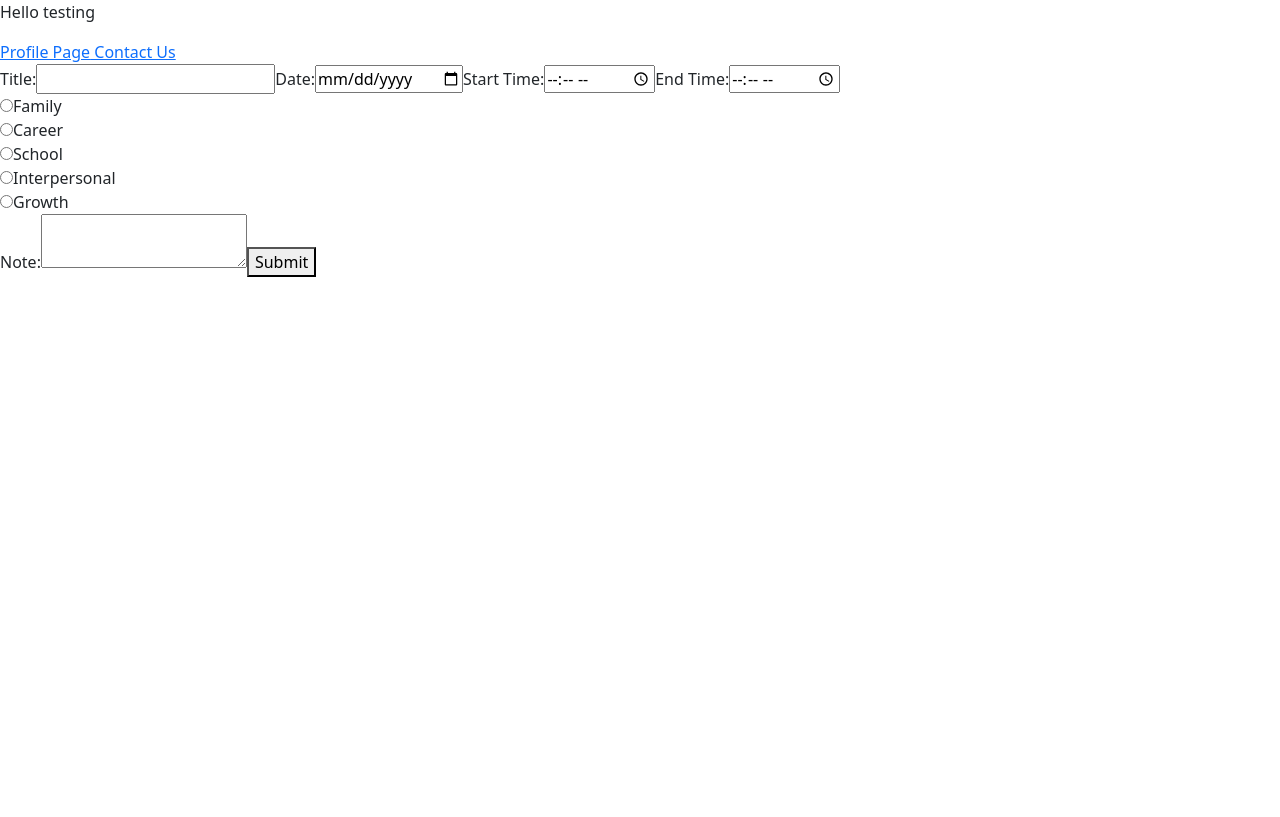
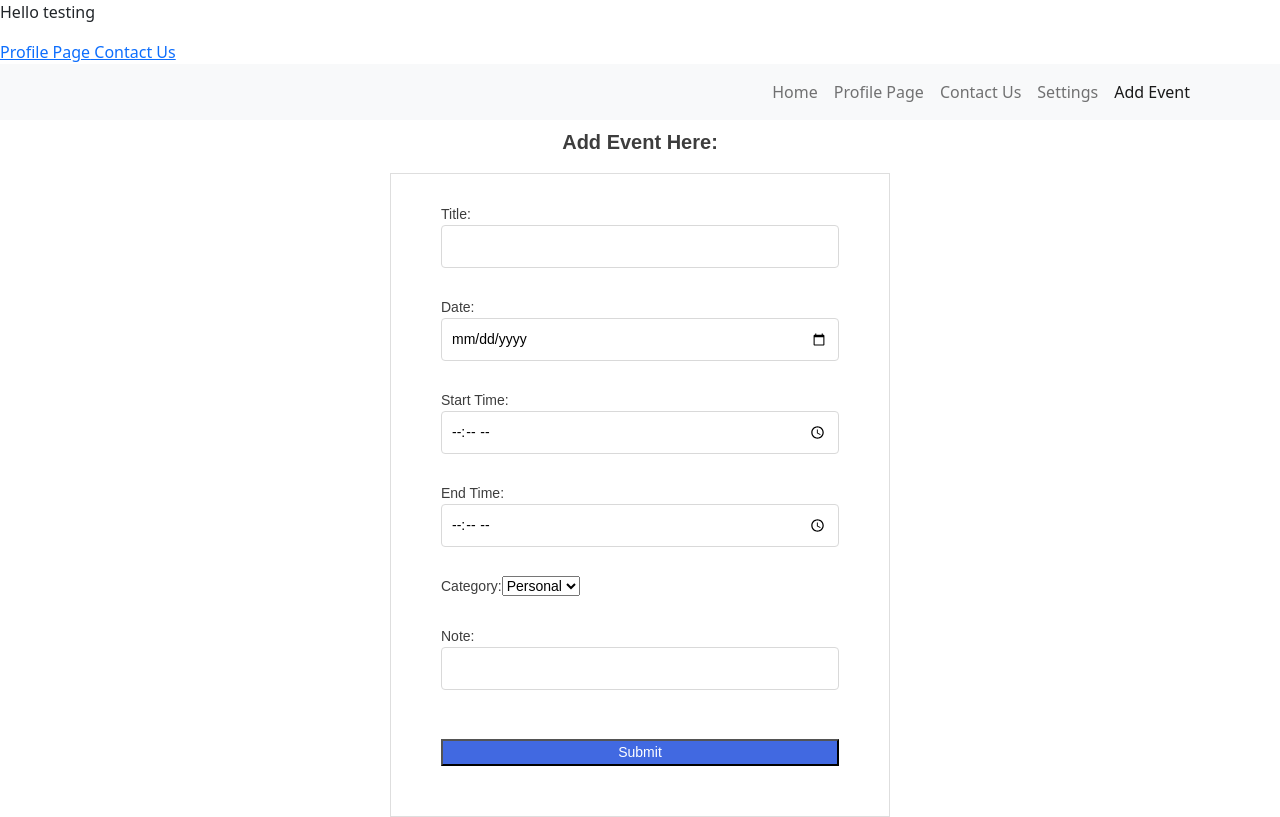
Before and after one commit to asingh19app/TODO-APP, a React (Create React App) app in the folder todo-app/: page /addevent in a window 1280 px wide. Built offline with nearby package versions, Linux system fonts and the light colour scheme.

Commit message:
finished form with useState, added css, made contact us schema, and started decalrations for contact controller

```diff
--- a/package.json
+++ b/package.json
@@ -5,6 +5,7 @@
     "@mui/material": "^5.11.11",
     "dotenv": "^16.0.3",
     "express": "^4.18.2",
-    "mongoose": "^7.0.0"
+    "mongoose": "^7.0.0",
+    "styled-components": "^5.3.8"
   }
 }
--- /dev/null
+++ b/todo-app/controllers/contact.js
@@ -0,0 +1,6 @@
+const {Contacts} = require('../models/contactUs');
+const express = require('express');
+const router = express.Router();
+
+
+module.exports = router;
--- /dev/null
+++ b/todo-app/src/form.css
@@ -0,0 +1,47 @@
+h1 {
+    border-bottom: 1px solid white;
+    color: #3d3d3d;
+    font-family: sans-serif;
+    font-size: 20px;
+    font-weight: 600;
+    line-height: 24px;
+    padding: 10px;
+    text-align: center;
+  }
+
+  form {
+    background: white;
+    border: 1px solid #dedede;
+    display: flex;
+    flex-direction: column;
+    justify-content: space-around;
+    margin: 0 auto;
+    max-width: 500px;
+    padding: 30px 50px;
+  }
+
+  input {
+    border: 1px solid #d9d9d9;
+    border-radius: 4px;
+    box-sizing: border-box;
+    padding: 10px;
+    width: 100%;
+  }
+
+  label {
+    color: #3d3d3d;
+    display: block;
+    font-family: sans-serif;
+    font-size: 14px;
+    font-weight: 500;
+    margin-bottom: 5px;
+  }
+
+  .submitButton {
+    background-color: royalblue;
+    color: white;
+    font-family: sans-serif;
+    font-size: 14px;
+    margin: 20px 0px;
+
+  }
--- a/todo-app/src/pages/AddEvent.js
+++ b/todo-app/src/pages/AddEvent.js
@@ -1,65 +1,62 @@
 import React from 'react'
 import { useState } from 'react';
+import NavBar from '../components/NavBar';
+import '../form.css'
 
 export default function AddEvent() {
   const [title, setTitle] = useState('');
   const [date, setDate] = useState('');
   const [startTime, setStartTime] = useState('');
   const [endTime, setEndTime] = useState('');
+  const [category, setCategory] = useState('')
   const [note, setNote] = useState('');
-  const [selectedOption, setSelectedOption] = useState('');
 
-  const options = [
-    { value: 'option1', label: 'Family' },
-    { value: 'option2', label: 'Career' },
-    { value: 'option3', label: 'School' },
-    { value: 'option4', label: 'Interpersonal' },
-    { value: 'option5', label: 'Growth' },
-  ];
-
-  const handleOptionChange = (event) => {
-    setSelectedOption(event.target.value);
-  };
 
   const handleSubmit = (event) => {
     event.preventDefault();
   }
   return (
+    <>
+    <NavBar/>
+    <h1>Add Event Here:</h1>
 <form onSubmit={handleSubmit}>
       <label>
         Title:
         <input type="text" value={title} onChange={(event) => setTitle(event.target.value)} />
       </label>
+      <br/>
       <label>
         Date:
         <input type="date" value={date} onChange={(event) => setDate(event.target.value)} />
       </label>
+      <br/>
       <label>
         Start Time:
         <input type="time" value={startTime} onChange={(event) => setStartTime(event.target.value)} />
       </label>
+      <br/>
       <label>
         End Time:
         <input type="time" value={endTime} onChange={(event) => setEndTime(event.target.value)} />
       </label>
-      {options.map((option) => (
-        <div key={option.value}>
-          <label>
-            <input
-              type="radio"
-              value={option.value}
-              checked={selectedOption === option.value}
-              onChange={handleOptionChange}
-            />
-            {option.label}
-          </label>
-        </div>
-      ))}
+      <br/>
+      <label>
+        Category:
+        <select value={category} onChange={(event) => setCategory(event.target.value)}>
+          <option value="category1">Personal</option>
+          <option value="category2">Family</option>
+          <option value="category3">Career</option>
+          <option value="category4">School</option>
+        </select>
+      </label>
+      <br/>
       <label>
         Note:
-        <textarea value={note} onChange={(event) => setNote(event.target.value)} />
+        <input type = 'text' value={note} onChange={(event) => setNote(event.target.value)} />
       </label>
-      <button type="submit">Submit</button>
+      <br/>
+      <button className = 'submitButton' type="submit">Submit</button>
     </form>
+</>
   );
 }
```
Also changed, not shown: todo-app/models/contactUs.js (added, +23 -0 lines), todo-app/controllers/todoList.js (deleted), todo-app/src/App.css (line endings or trailing spaces), 1 other file (tests, documents, lock files or other folders).
